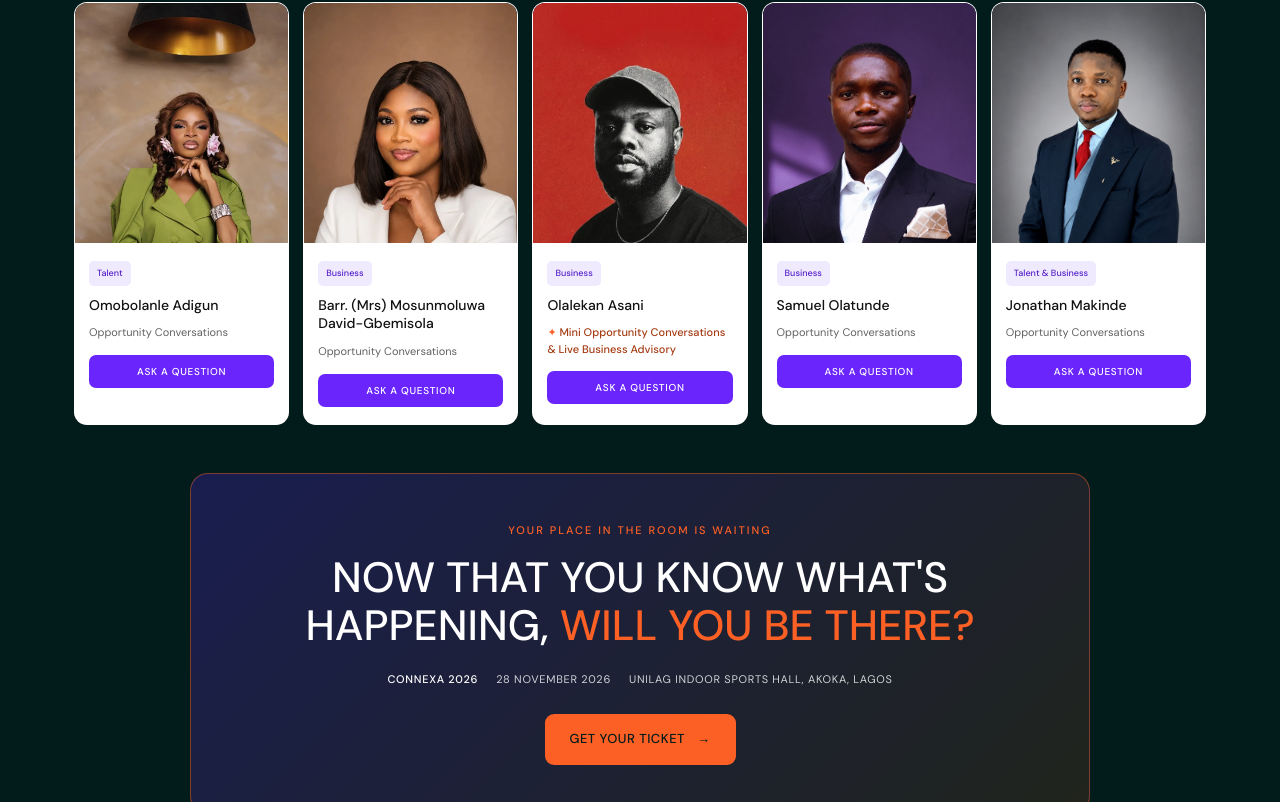
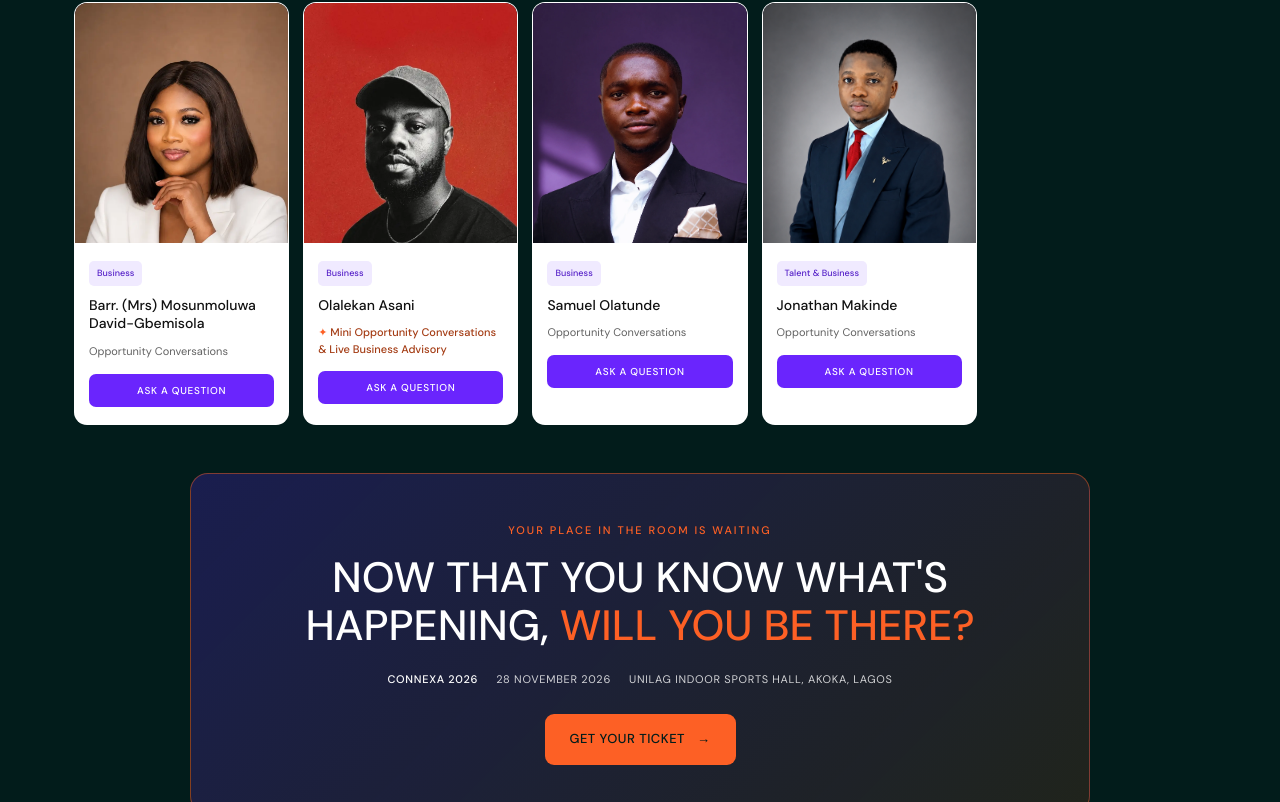
Before and after one commit to Zidepeoplenewaccount/connexa, a React (Vite) app: page / in a window 1280 px wide. Shown: the part 8917-9719 px from the top of the page. Built offline with nearby package versions, Linux system fonts and the light colour scheme; no server answers.

Commit message:
Remove cancelled Playgrounder from Connexa session lineup

```diff
--- a/src/components/OpportunityPlaygroundSessions.jsx
+++ b/src/components/OpportunityPlaygroundSessions.jsx
@@ -16,7 +16,6 @@ import TobiMakindeImage from '../assets/TobiMakindeImage.webp';
 import EniolaOyeleyeImage from '../assets/EniolaOyeleyeImage.webp';
 
 import MosunmoluwaPhoto from '../assets/mosunmoluwa_david.webp';
-import OmobolanlePhoto from '../assets/omobolanle_adigun.webp';
 import OlalekanPhoto from '../assets/olalekan_asani.webp';
 import DavidOgooPhoto from '../assets/david_ogooluwa.webp';
 import OluwatomiPhoto from '../assets/oluwatomi_adeife.webp';
@@ -32,7 +31,6 @@ const PEOPLE = {
     ['CONNEXERS', 'Richard Essangabasi', 'Talent & Business', 'Opportunity Conversations', RichardPhoto],
     ['CONNEXERS', 'Joshua Oluwadepo', 'Talent', 'Opportunity Conversations', JoshuaPhoto],
     ['CONNEXERS', 'Rt. Hon Itunuoluwa Maria Soniregun', 'Talent', 'Opportunity Conversations', ItunuoluwaPhoto],
-    ['PLAYGROUNDERS', 'Omobolanle Adigun', 'Talent', 'Opportunity Conversations', OmobolanlePhoto],
     ['PLAYGROUNDERS', 'Barr. (Mrs) Mosunmoluwa David-Gbemisola', 'Business', 'Opportunity Conversations', MosunmoluwaPhoto],
     ['PLAYGROUNDERS', 'Olalekan Asani', 'Business', 'Mini Opportunity Conversations & Live Business Advisory', OlalekanPhoto],
     ['PLAYGROUNDERS', 'Samuel Olatunde', 'Business', 'Opportunity Conversations', SamuelPhoto],
```
